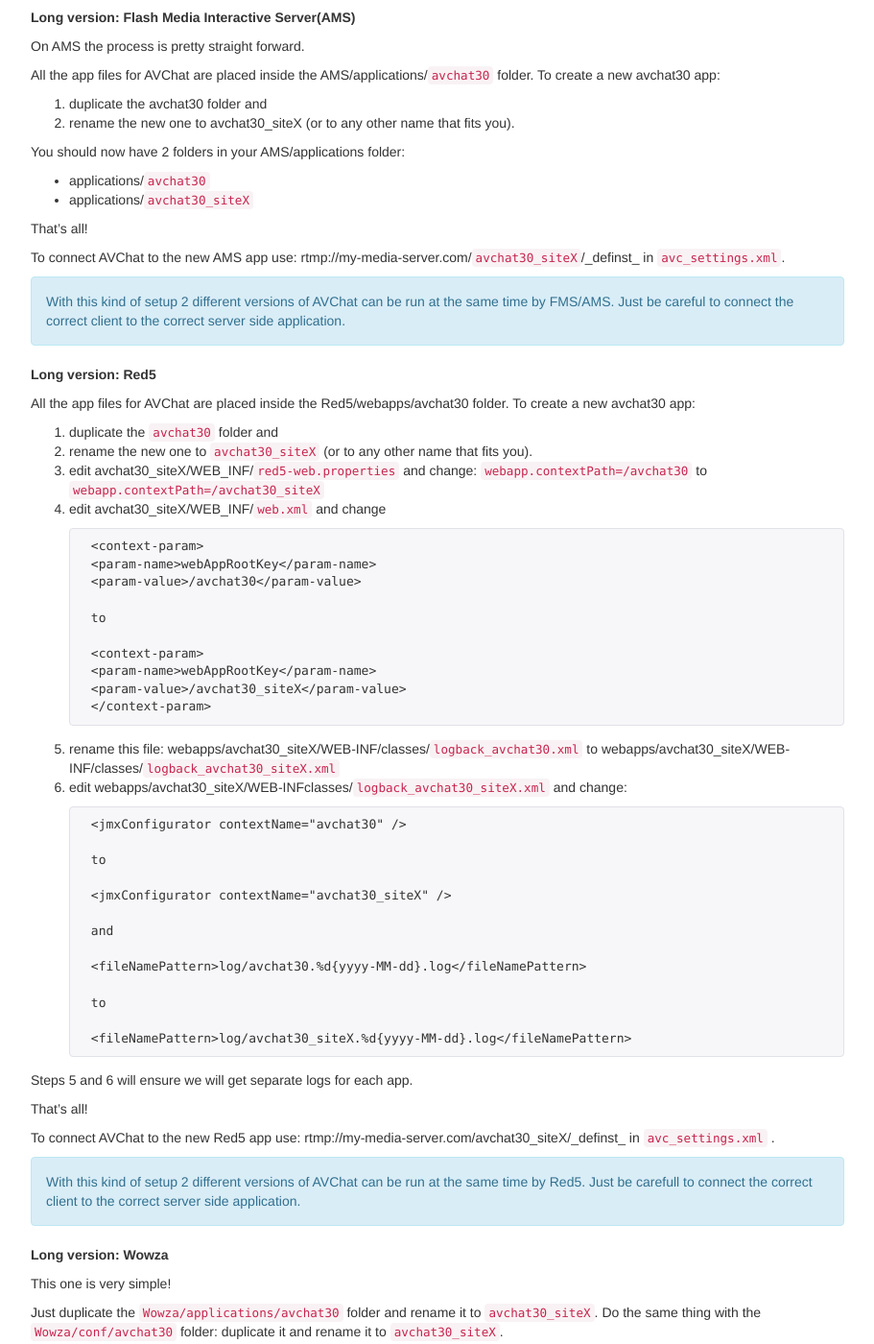
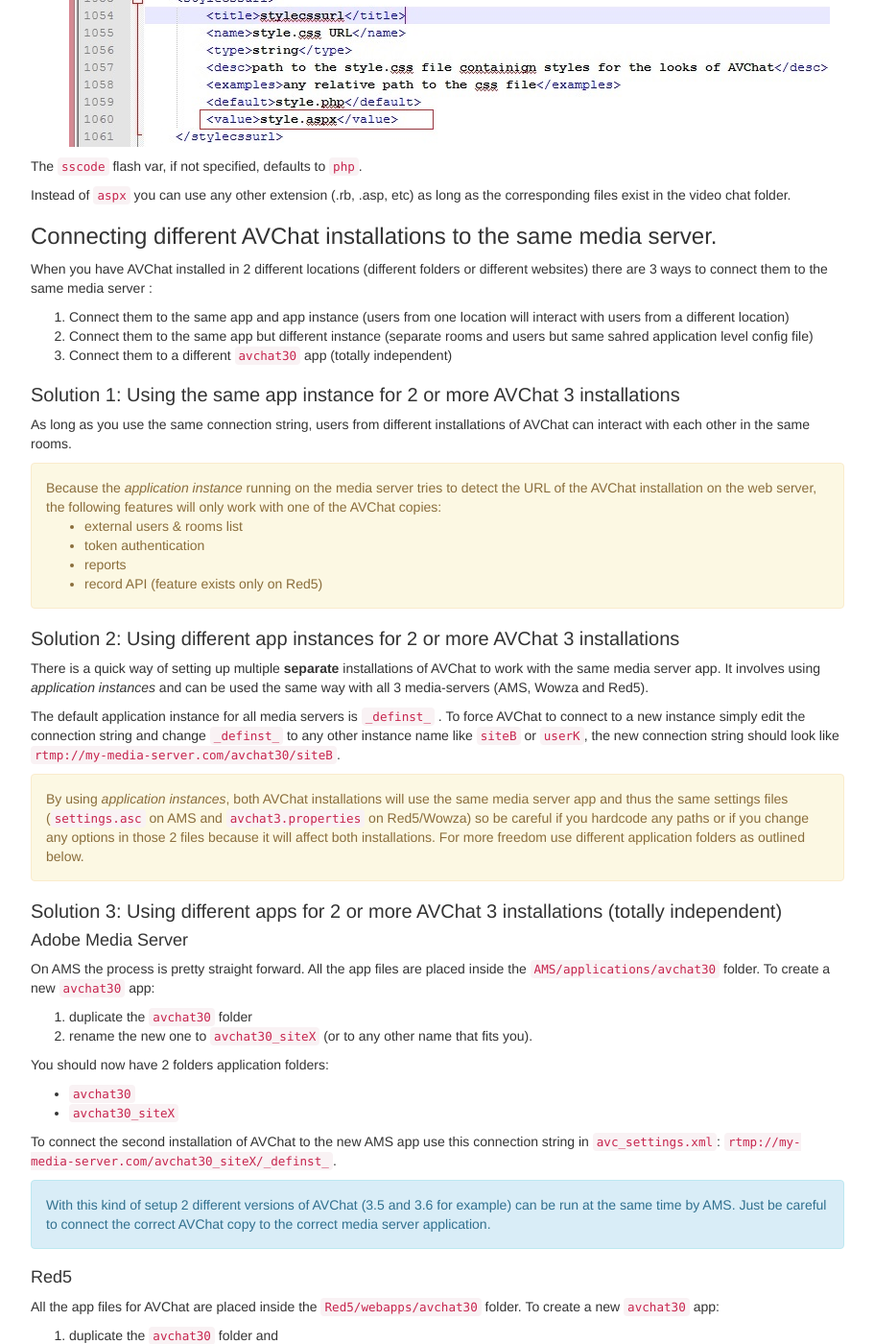
Before and after one commit to nusofthq/avchat-documentation, a Jekyll site: the page built from standalone.md, in a window 1280 px wide and 1400 px high, scrolled down 6116 px. Shown: the whole window at 96% size, without its empty margins (38-949 px from the left). Built offline with Jekyll 4.4.1, drawn with Linux system fonts in a browser that asks for light colours; nearby versions of some CDN libraries; comment, search, counter and statistics services are not loaded; some of the changed text lies outside the part shown.

Commit message:
many changes to the install insctructions

```diff
--- a/_includes/installation-instructions.md
+++ b/_includes/installation-instructions.md
@@ -5,8 +5,8 @@
 
 There are 2 sets of files in the AVChat archive:
 
-* the `avchat30` app which goes on your media server
-* and the chat client files which go on your web server
+* the chat client files which go on your web server
+* the server side `avchat30` app for each media server (Red5/AMS/Wowza)
 
 ### Setting up the `avchat30` application on the media server
 
@@ -16,148 +16,16 @@
 
 ### Installing AVChat standalone in a folder on your web site
 
-1. Create a new folder in your web site and upload the contents of `Files to upload to your web site` (from the AVChat archive) to it.
+1. Create a new `chat` folder in your web site and upload the contents of `Files to upload to your web site` from the AVChat archive to it.
 2. Edit `avc_settings.xml` with a text editor, and set the `<value>` of the first XML tag - `<connectionstring>` to: `<value>rtmp://my-media-server.com/avchat30/_definst_</value>` where `my-media-server.com` is the domain name or ip of the server where your media server is installed.
 3. CHMOD the `uploadedFiles` and `tokens` folder to 777 (otherwise the upload adn token authentication functions might not work).
-5. Go to http://yoursite.com/your_new_video_chat_folder/, log in and enter your license key in the dialog box that shows up after the connection is established.
+5. Go to http://yoursite.com/chat/, enter the chat and, when prompted, enter the license key.
 <img src="http://docs.avchat.net/assets/images/license_key.jpg" class="img-responsive"/>
-6. To access the admin interface go to http://yoursite.com/your_new_video_chat_folder/admin.html. We strongly suggest you rename `admin.html` and `admin.swf` files for security reasons.
+6. To access the admin interface go to http://yoursite.com/chat/admin.html.
+
+<div class="alert alert-warning" role="alert"><p markdown="1">Since this is a standalone installation we strongly suggest you rename the `admin.html` and `admin.swf` files for security reasons. Don't forget to edit the renamed `admin.html` to point to the renamed `admin.swf`.</p></div>
 
 If you're using ASP.NET on the web server, and it doesn't run PHP, you need to [configure AVChat to use the .aspx server side files](#switching-between-config-files).
-
-<h2 id="using-different-medias-server-apps">Using different media server apps for 2 or more AVChat 3 installations</h2>
-
-You might have 2 installations of AVChat, either on the same domain or on different domains that you want to connect to the same media server.
-
-**Introduction**
-
-AVChat is made of 2 parts:
-
-* the client side files that go on your web server (html, xml, swf files, etc.)
-* the media server application (by default avchat30) that goes on your media server (Red5, AMS, Wowza)
-
-The connection string inside the avc_settings.xxx is made out of 4 parts and when combined it looks like this: `rtmp://my-media-server.com/avchat30/\_definst\_` .
-
-* rtmp is the protocol used to communicate between the AVChat client and the media server.
-* my-media-server.com is the address where you host your media server (AMS, RED5, Wowza), it can also be an ip.
-* avchat30 this is the (default) name of the application on the media server to which your users will connect.
-* `\_definst\_` is the instance of the avchat30 app to which we connect (AMS for example supports multiple instances).
-
-To connect 2 installations of the AVChat client to the same media server, you will basically have to:
-
-1. duplicate the avchat30 app on the media server
-2. connect the second installation of AVChat to the new avchat30 app by changing the connection string.
-
-On Red5 and Wowza it's slightly more complicated so make sure you read the long versions below:
-
-**Long version: Flash Media Interactive Server(AMS)**
-
-On AMS the process is pretty straight forward.
-
-All the app files for AVChat are placed inside the AMS/applications/`avchat30` folder. To create a new avchat30 app:
-
-1. duplicate the avchat30 folder and
-2. rename the new one to avchat30_siteX (or to any other name that fits you).
-
-You should now have 2 folders in your AMS/applications folder:
-
-* applications/`avchat30`
-* applications/`avchat30_siteX`
-
-That's all!
-
-To connect AVChat to the new AMS app use:
-rtmp://my-media-server.com/`avchat30_siteX`/\_definst\_ in `avc_settings.xml`.
-
-<div class="alert alert-info" role="alert">With this kind of setup 2 different versions of AVChat can be run at the same time by FMS/AMS. Just be careful to connect the correct client to the correct server side application.</div>
-
-**Long version: Red5**
-
-All the app files for AVChat are placed inside the Red5/webapps/avchat30 folder. To create a new avchat30 app:
-
-1. duplicate the `avchat30` folder and
-2. rename the new one to `avchat30_siteX` (or to any other name that fits you).
-3. edit avchat30_siteX/WEB_INF/`red5-web.properties` and change: `webapp.contextPath=/avchat30` to `webapp.contextPath=/avchat30_siteX`
-4. edit avchat30_siteX/WEB_INF/`web.xml` and change
-
-        <context-param>
-        <param-name>webAppRootKey</param-name>
-        <param-value>/avchat30</param-value>
-
-        to
-
-        <context-param>
-        <param-name>webAppRootKey</param-name>
-        <param-value>/avchat30_siteX</param-value>
-        </context-param>
-
-5. rename this file:
-webapps/avchat30_siteX/WEB-INF/classes/`logback_avchat30.xml`
-to
-webapps/avchat30_siteX/WEB-INF/classes/`logback_avchat30_siteX.xml`
-6. edit
-webapps/avchat30_siteX/WEB-INFclasses/`logback_avchat30_siteX.xml`
-and change:
-
-        <jmxConfigurator contextName="avchat30" />
-
-        to
-
-        <jmxConfigurator contextName="avchat30_siteX" />
-
-        and
-
-        <fileNamePattern>log/avchat30.%d{yyyy-MM-dd}.log</fileNamePattern>
-
-        to
-
-        <fileNamePattern>log/avchat30_siteX.%d{yyyy-MM-dd}.log</fileNamePattern>
-
-
-Steps 5 and 6 will ensure we will get separate logs for each app.
-
-That's all!
-
-To connect AVChat to the new Red5 app use:
-rtmp://my-media-server.com/avchat30_siteX/\_definst\_ in `avc_settings.xml` .
-
-<div class="alert alert-info" role="alert">With this kind of setup 2 different versions of AVChat can be run at the same time by Red5. Just be carefull to connect the correct client to the correct server side application.</div>
-
-**Long version: Wowza**
-
-This one is very simple!
-
-Just duplicate the `Wowza/applications/avchat30` folder and rename it to `avchat30_siteX`. Do the same thing with the `Wowza/conf/avchat30` folder: duplicate it and rename it to `avchat30_siteX`.
-
-That's all!
-
-To connect AVChat to the initial app/folder use:
-rtmp://my-media-server.com/avchat30/\_definst\_ in `avc_settings.xml` .
-
-To connect AVChat to the second app/folder use:
-rtmp://my-media-server.com/avchat30_siteX/\_definst\_ in `avc_settings.xml` .
-
-<div class="alert alert-info" role="alert">Wowza does NOT support running of 2 different versions of AVChat at the same time. The steps provided above only allow the setup of multiple apps of the SAME version.</div>
-
-<h2 id="using-different-app-instances">Using different app instances for 2 or more AVChat 3 installations</h2>
-
-
-
-There is also a 'quick and dirty' version of setting up multiple installations of AVChat to work on the same media server.
-
-This version involves using application instances and can be used the same way with all of the 3 media-servers (FMS/AMS, Wowza and Red5).
-
-To tell the media server to create a new instance of the same application simply edit the connection string of the second AVChat installation by changing `\_definst\_` to any other specific name like `newInstance`.
-
-So the final result will be:
-
-* One AVChat installation will have the default connection string type: `rtmp://my-media-server.com/avchat30/\_definst\_`
-* The second AVChat installation will have the modified connection string: **rtmp://my-media-server.com/avchat30/newInstance**
-
-Now each installation will connect to it's own instance of the media server side AVChat application.
-
-<div class="alert alert-info" role="alert">By using this kind of setup both AVChat installations will use the same media server settings files (settings.asc/avchat3.properties). Also it is possible that at least one of the installations won't correctly update the external users list.</div>
-
 
 <h2 id="switching-between-config-files">Switching between the PHP and ASPX configuration files in AVChat</h2>
 
@@ -177,72 +45,189 @@
 
 Instead of `aspx` you can use any other extension (.rb, .asp, etc) as long as the corresponding files exist in the video chat folder.
 
+<h2 id="using-different-medias-server-apps">Connecting different AVChat installations to the same media server.</h2>
+
+When you have AVChat installed in 2 different locations (different folders or different websites) there are 3 ways to connect them to the same media server :
+
+1. Connect them to the same app and app instance (users from one location will interact with users from a different location)
+2. Connect them to the same app but different instance (separate rooms and users but same sahred application level config file)
+3. Connect them to a different `avchat30` app (totally independent)
+
+<!--
+### Introduction
+
+AVChat is made of 2 parts:
+
+* the client side files that go on your web server (html, xml, swf files, etc.)
+* the media server application (by default `avchat30`) that goes on your media server (Red5, AMS, Wowza)
+
+The connection string inside the avc_settings.xxx is made out of 4 parts and when combined it looks like this: `rtmp://my-media-server.com/avchat30/\_definst\_` .
+
+* rtmp is the protocol used to communicate between the AVChat client and the media server.
+* my-media-server.com is the address where you host your media server (AMS, RED5, Wowza), it can also be an ip.
+* `avchat30`  is the (default) name of the application on the media server to which your users will connect.
+* `\_definst\_` is the instance of the `avchat30` app to which we connect
+-->
+
+### Solution 1: Using the same app instance for 2 or more AVChat 3 installations
+
+As long as you use the same connection string, users from different installations of AVChat can interact with each other in the same rooms.
+
+<div class="alert alert-warning" role="alert"><p>
+Because the <em>application instance</em> running on the media server tries to detect the URL of the AVChat installation on the web server, the following features will only work with one of the AVChat copies:
+
+<ul><li>external users &amp; rooms list</li>
+<li>token authentication</li>
+<li>reports</li>
+<li>record API (feature exists only on Red5)</li></ul>
+</p></div>
+
+### Solution 2: Using different app instances for 2 or more AVChat 3 installations
+
+There is a quick way of setting up multiple **separate** installations of AVChat to work with the same media server app. It involves using *application instances* and can be used the same way with all 3 media-servers (AMS, Wowza and Red5).
+
+The default application instance for all media servers is `_definst_` . To force AVChat to connect to a new instance simply edit the connection string and change `_definst_` to any other instance name like `siteB` or `userK`, the new connection string should look like `rtmp://my-media-server.com/avchat30/siteB`.
+
+<div class="alert alert-warning" role="alert"><p markdown="1">By using *application instances*, both AVChat installations will use the same media server app and thus the same settings files (`settings.asc` on AMS and `avchat3.properties` on Red5/Wowza) so be careful if you hardcode any paths or if you change any options in those 2 files because it will affect both installations. For more freedom use different application folders as outlined below.</p></div>
+
+### Solution 3: Using different apps for 2 or more AVChat 3 installations (totally independent)
+
+<!--
+To connect 2 installations of the AVChat client to different `avchat30` apps on the same media server, you will basically have to:
+
+1. duplicate the `avchat30` app on the media server
+2. connect the second installation of AVChat to the new `avchat30` app by changing the connection string.-->
+
+#### Adobe Media Server
+
+On AMS the process is pretty straight forward. All the app files are placed inside the `AMS/applications/avchat30` folder. To create a new `avchat30` app:
+
+1. duplicate the `avchat30` folder
+2. rename the new one to `avchat30_siteX` (or to any other name that fits you).
+
+You should now have 2 folders application folders:
+
+* `avchat30`
+* `avchat30_siteX`
+
+To connect the second installation of AVChat to the new AMS app use this connection string in `avc_settings.xml`: `rtmp://my-media-server.com/avchat30_siteX/_definst_`.
+
+<div class="alert alert-info" role="alert">With this kind of setup 2 different versions of AVChat (3.5 and 3.6 for example) can be run at the same time by AMS. Just be careful to connect the correct AVChat copy to the correct media server application.</div>
+
+#### Red5
+
+All the app files for AVChat are placed inside the `Red5/webapps/avchat30` folder. To create a new `avchat30` app:
+
+1. duplicate the `avchat30` folder and
+2. rename the new one to `avchat30_siteX` (or to any other name that fits you).
+
+Now in the `avchat30_siteX/WEB_INF/` folder:
+
+1. edit `red5-web.properties` and change: `webapp.contextPath=/avchat30` to `webapp.contextPath=/avchat30_siteX`
+2. edit `web.xml` and change
+
+        <context-param>
+        <param-name>webAppRootKey</param-name>
+        <param-value>/avchat30</param-value>
+        </context-param>
+to
+        <context-param>
+        <param-name>webAppRootKey</param-name>
+        <param-value>/avchat30_siteX</param-value>
+        </context-param>
+3. rename `logback_avchat30.xml` located in `Red5/webapps/avchat30_siteX/WEB-INF/classes/` to `logback_avchat30_siteX.xml`
+4. now edit it and change:
+
+        <jmxConfigurator contextName="avchat30" />
+to
+
+        <jmxConfigurator contextName="avchat30_siteX" />
+and
+
+        <fileNamePattern>log/avchat30.%d{yyyy-MM-dd}.log</fileNamePattern>
+to
+
+        <fileNamePattern>log/avchat30_siteX.%d{yyyy-MM-dd}.log</fileNamePattern>
+
+
+Steps 3 and 4 will ensure we will get separate logs for each app.
+
+To connect AVChat to the new Red5 app use the following connection string in `avc_settings.xml` : `rtmp://my-media-server.com/avchat30_siteX/_definst_`  .
+
+<div class="alert alert-info" role="alert">With this kind of setup 2 different versions of AVChat (3.5 and 3.6 for example) can be run at the same time by Red5. Just be careful to connect the correct client to the correct server side application.</div>
+
+#### Wowza
+
+This one is very simple:
+
+1. duplicate the `Wowza/applications/avchat30` folder and rename it to `avchat30_siteX`.
+2. duplicate the `Wowza/conf/avchat30` folder and rename it to `avchat30_siteX`.
+
+
+To connect AVChat to the new Wowza app use the following connection string in `avc_settings.xml` : `rtmp://my-media-server.com/avchat30_siteX/_definst_`  .
+
+<div class="alert alert-warning" role="alert">Wowza does not support running of 2 different versions of AVChat at the same time. The steps provided above only allow the setup of multiple `avchat30` apps of the same version/build.</div>
+
 <h2 id="change-license-key">How to change the license key</h2>
 
-Why would I change the license key?
+Here are 3 setiations where you will have to change the AVChat license key:
 
-* Insert a new trial key.
-* Switch from trial to non-trial key.
+* Switch from trial to non-trial key or to a new trial key.
 * Switch the domain on which the software will be used.
-* Upgrade from Lite (20 users) to Basic (40 users) for example.
+* Upgrade from Lite (20 users) to Basic (40 users).
 
 **What do I have to do?**
 
-1. Log in the video chat using the admin interface (admin.swf)
-2. Click the [Settings] button at the top
+1. Log in the video chat using the admin interface (`admin.html` or `admin.swf`)
+2. Click the <kbd>Settings</kbd> button at the top
 3. In the window that shows up, delete the old key from the text field and insert the new key
-4. Press the [Change Key] button
+4. Press the <kbd>Change Key</kbd> button
 5. If successful, you should now see the new limits/expiration date/domain above the license key text field <img src="http://docs.avchat.net/assets/images/licensekey.jpg" class="img-responsive"/>
 
 <h2 id="reset-license-key">How to reset the license key</h2>
 
-**Why would I need to reset it?**
 
-If something goes awfully wrong and you find yourself locked out of the video chat (you’ve inserted a key for a domain to which you do not have yet access or has not yet been registered ) you can reset the license key.
-
-**What do I have to do?**
+If something goes awfully wrong and you find yourself locked out of the video chat (you’ve inserted a key for a domain to which you do not have yet access or has not yet been registered ) you can reset the license key by following these simple steps:
 
 1. Delete this file
   * on Red5: red5/webapps/avchat30/persistence/SharedObject/\_definst\_/`licensekey.red5`
-  * on FMIS: fms/applications/avchat30/sharedobjects/\_definst\_/`licensekey.fso`
+  * on AMS: fms/applications/avchat30/sharedobjects/\_definst\_/`licensekey.fso`
   * on Wowza: wowza/applications/avchat30/sharedobjects/\_definst\_/`licensekey.rso`
-2. Restart Red5, FMIS or Wowza
-3. Enter the video chat and you will be asked for the key again!
+2. Restart Red5, AMS or Wowza
+3. Enter the video chat and you will be asked for the key again.
 
 
-<h2 id="installed-version">What AVChat build/version I have installed?</h2>
+<h2 id="installed-version">What AVChat version and build do I have installed?</h2>
 
-To see what AVChat build you have installed you need to right click on the video chat software. The first item in the menu that shows up is the build number:
+To see what AVChat version and build you have installed you need to right click any element in the video chat. The first item in the menu that shows up conatins the version number (3.6 in this case) and the build number (3648):
 
 ![alt text](http://docs.avchat.net/assets/images/build.png)
 
 **Why is the build number important?**
 
-The build number allows you to check if you have the latest version of our software. If your build number is 3078 and on the blog we announce a new release with the build number 3097, then it means you should consider upgrading your installation!
+The build number allows you to check if you have the latest version of our software. If your build number is 3078 and on the blog we announce a new release with the build number 3097, then it means you should consider upgrading your installation.
 
 Each increment in the build number might represent any of the following things:
 
-* code cleaning
 * bug fix
 * new feature
 * new file
 * new entry in the translation file
 * new setting in the config files
-* etc...
 
 You should check the release notes for the exact new features and bug fixes in each build.
 
-**Build numbers on our demo of AVChat**
+**Build numbers on our live AVChat demo**
 
-[Our online demo](http://avchat.net/demos/avchat30) is frequently updated, so even tough the latest build available for download might be 3097, the demo might be 4210 for example. We update the demo more frequently to test new features and UI changes before we release these changes to the customers.
+[Our online AVChat demo](http://avchat.net/demos/avchat30) is frequently updated, so even tough the latest build available for download might be 3097, the demo might have a higher build number. We update the demo more frequently to test new features and UI changes before we release these changes to customers.
 
 <h2 id="what-we-need-for-installation">What we need to install AVChat 3</h2>
 
-Here's what we need to install AVChat for you:
+Here's what we need to install AVChat:
 
 1. FTP access to the web site (or folder) where AVChat will be installed
 2. If you've purchased [an integration kit](http://avchat.net/integrations/) we will need admin acess to the admin area of your CMS (Joomla!, Drupal, etc.).
-3. root ssh access to the vps/dedicated server where the media server (Red5/FMIS/Wowza) is installed (on Windows servers Remote Desktop access will do)
+3. root ssh access to the vps/dedicated server where the media server (Red5/AMS/Wowza) is installed (on Windows servers Remote Desktop access will do)
 
 If you don't have a media server we offer VPS media server hosting services starting from $14.99/month. More info [here](http://avchat.net/hosting).
 
@@ -254,21 +239,20 @@
 
 We offer [Media Sever Installation Service](http://avchat.net/services#installms) for a $99 one time fee.
 
-Here's what we need to install the media server for you:
+Here's what we need to install a media server:
 
-1. root ssh access to the vps/dedicated server where you want the media server (Red5/FMIS/Wowza) to be installed if have a Linux Server, or Remote Desktop if you have a Windows server.
-2. If you want FMIS or Wowza installed, we will also need the licence key you received after purchasing them.
+1. root ssh access to the vps/cloud server where you want the media server (Red5/AMS/Wowza) to be installed if have a Linux Server, or Remote Desktop if you have a Windows server.
+2. AMS or Wowza license key if any.
 
 Please send the data to [support](support@nusofthq.com) after purchase.
 
-Media server installations are generally made in the same day if all the data above is correct and complete.
+Media server installations are generally made in the same day if all the data provided is correct and complete. Our tech support hours are 8am to 6:3pm GMT.
 
-<h2 id="switch-from-trial-to-licensed">Switching from a trial version of AVChat 3 to a licensed version</h2>
+<h2 id="switch-from-trial-to-licensed">Switching from a trial version of AVChat 3 to a purchased version</h2>
 
-If you have a trial version of AVChat installed and purchased a licensed version, switching to production is very easy:
+If you have a trial version of AVChat installed and have purchased a license, switching to production is very easy:
 
-1. Download the licensed version of AVChat
-2. Extract the archive
+1. Download the purchased version of AVChat and unzip it
 3. Copy and replace `index.swf` and `admin.swf` from the extracted archive to your trial AVChat installation folder.
 
 [Also don't forget to replace the trial license key, with the purchased one](http://docs.avchat.net/standalone#change-license-key).
@@ -279,7 +263,7 @@
 
 <h2 id="installing-mobile-version">Installing the mobile version of AVChat 3</h2>
 
-**AVChat 3.6 and newer**
+### AVChat 3.6 and newer
 
 Starting with [AVChat 3.6](http://avchat.net/blog/avchat-3-6-brings-a-new-mobile-version-and-red5-1-0-5-compatibility/) the mobile version of AVChat only works on Red5 1.0.5 and up. The new mobile HTML 5 client introduced in AVChat 3.6 uses WebSockets to communicate and Red5 is the only media server supporting this technology.
 
@@ -287,31 +271,30 @@
 
 On the media server/Red5:
 
-1. Download Json-smart library from [here](http://bit.ly/1aWDXEa) and put in the `Red5/libs` folder
-2. Open `Red5/conf/red5.properties`
-3. Search for `#WebSocket section`
-4. Change the `ws.host` variable and replace the default value `0.0.0.0` with your media server's IP address
-5. Save and restart Red5
+1. Download json-smart-2.0-RC3.jar library from [here](https://storage.googleapis.com/google-code-archive-downloads/v2/code.google.com/json-smart/json-smart-2.0-RC3.jar) and put in the `Red5/plugins` folder (applies to both Red5 1.0.5 and 1.0.6)
+2. Open `Red5/conf/red5.properties` and scroll dow to the `#WebSocket` section
+4. Change the `ws.host` default value (`0.0.0.0`) with your media server IP address
+5. Save the file and restart Red5
 
 On the webserver:
 
-1. Download the mobile archive from your private client area at [https://nusofthq.com](https://nusofthq.com)
-2. Unzip and copy the `ws` folder to your AVChat installation directory.
+1. Download the mobile archive from your private client area at [https://nusofthq.com](https://nusofthq.com) and unzip
+2. Copy the `ws` folder to your AVChat installation directory.
 
-**AVChat 3.5 and older**
+### AVChat 3.5 and older
 
 On the media server side, inside the settings file, the web server IP needs to be defined.
 
 Here's how to set it:
 
-On FMS/AMS
+On Adobe Media Server:
 
-* open `settings.asc` file (you will find it in /applications/avchat30 on FMS or /FMSApps/avchat30 on AMS)
+* open `settings.asc` file (you will find it in `AMS/applications/avchat30`)
 * search for `webServerIP`
-* replace the existing IP (127.0.0.1) with your website's IP ([you can use an online tool](https://www.whatismyip.com/) for this if you don't know how to find the IP)
+* replace the existing IP (`127.0.0.1`) with your website's IP ([use this tool](http://mxtoolbox.com/DNSLookup.aspx) to find out the ip)
 
-On Red5
+On Red5:
 
-* open `avchat3.properties` file (you will find it in /your_red5_install_folder/webapps/avchat30)
+* open `avchat3.properties` file (you will find it in `/Red5/webapps/avchat30`)
 * search for `webServerIP`
-* replace the existing IP (127.0.0.1) with your website's IP ([you can use an online tool](https://www.whatismyip.com/) for this if you don't know how to find the IP)
+* replace the existing IP (`127.0.0.1`) with your website's IP ([use this tool](http://mxtoolbox.com/DNSLookup.aspx) to find out the ip)
```
